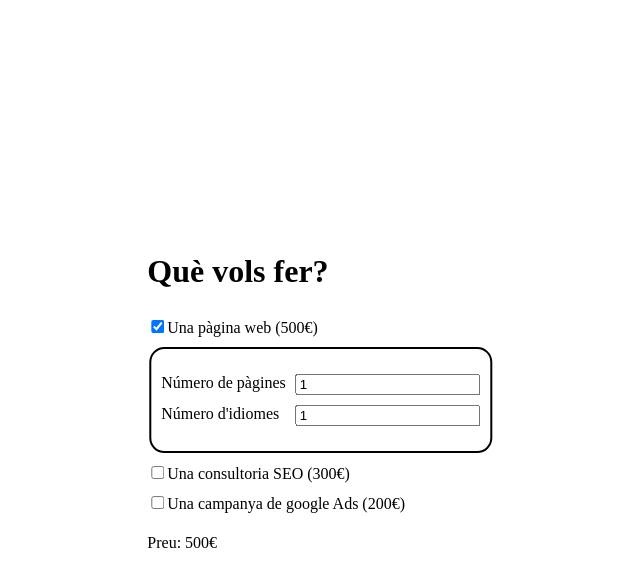
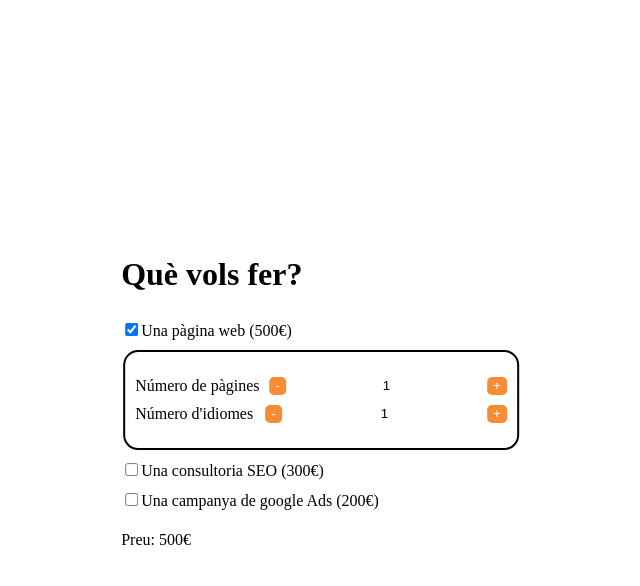
Before and after one commit to marnauortega/react-sprint-7, a React app: page / in a window 1280 px wide. Both pictures are taken after a click on the checkbox "Una pàgina web (500€)". Shown: the whole page, without its empty margins (319-959 px from the left). Built offline with nearby package versions, Linux system fonts and the light colour scheme.

Commit message:
n1 - exercice 3

```diff
--- /dev/null
+++ b/src/js/components/Field.js
@@ -0,0 +1,110 @@
+export const Field = ({ id, form, setForm }) => {
+  const field = form[id];
+
+  function isValidNumber(value) {
+    // only 0 or more digits
+    return /^\d*$/.test(value);
+  }
+
+  function handleField(e) {
+    // Checkbox qty update
+    let newQty;
+    if (field.type === "checkbox") {
+      newQty = {
+        qty: e.target.checked ? 1 : 0,
+      };
+    }
+
+    // Input value update
+    if (field.type === "text") {
+      if (!isValidNumber(e.target.value)) return;
+
+      newQty = {
+        qty: e.target.value,
+      };
+    }
+
+    // State update
+    const newField = {
+      ...form[id],
+      ...newQty,
+    };
+    const newForm = form.map((f) => (f.id === id ? newField : f));
+    setForm(newForm);
+
+    // // TODO: why doesn't this update the checkbox?
+    // setForm((form) => {
+    //   form[id].qty = e.target.checked;
+    //   console.log("qty", form[id].qty);
+    //   return form;
+    // });
+  }
+
+  // Prop for checkbox or prop for input
+  let valueOrChecked;
+  if (field.type === "text") valueOrChecked = { value: field.qty };
+  if (field.type === "checkbox") valueOrChecked = { checked: field.qty };
+
+  // Button qty update
+  const updateQty = (e, increase) => {
+    e.preventDefault();
+
+    let qtyValue;
+    if (increase) {
+      qtyValue = field.qty + 1;
+    } else {
+      qtyValue = isValidNumber(field.qty - 1) ? field.qty - 1 : 0;
+    }
+
+    let newQty = {
+      qty: qtyValue,
+    };
+
+    // State update
+    const newField = {
+      ...form[id],
+      ...newQty,
+    };
+
+    const newForm = form.map((f) => (f.id === id ? newField : f));
+    setForm(newForm);
+  };
+
+  let increaseBtn;
+  if (field.type === "text")
+    increaseBtn = (
+      <button className="quantity-update" onClick={(e) => updateQty(e, true)}>
+        +
+      </button>
+    );
+  let decreaseBtn;
+  if (field.type === "text")
+    decreaseBtn = (
+      <button className="quantity-update" onClick={(e) => updateQty(e, false)}>
+        -
+      </button>
+    );
+
+  // Subfield generator
+  let subFields;
+  if (field.childIds.length && field.qty) {
+    const subFieldObjects = form.filter((f) => field.childIds.includes(f.id));
+    subFields = (
+      <fieldset>
+        {subFieldObjects.map((field) => (
+          <Field key={field.id} id={field.id} form={form} setForm={setForm} />
+        ))}
+      </fieldset>
+    );
+  }
+
+  return (
+    <div className="field">
+      {increaseBtn}
+      <input type={field.type} id={field.name} {...valueOrChecked} onChange={handleField} />
+      {decreaseBtn}
+      <label htmlFor={field.name}>{field.text}</label>
+      {subFields}
+    </div>
+  );
+};
--- a/src/js/components/Form.js
+++ b/src/js/components/Form.js
@@ -1,4 +1,5 @@
 import { useEffect, useState } from "react";
+import { Field } from "./Field";
 let fields = require("../../data/products.json");
 
 export const Form = () => {
@@ -58,71 +59,3 @@ export const Form = () => {
     </form>
   );
 };
-
-const Field = ({ id, form, setForm }) => {
-  const field = form[id];
-
-  function handleField(e) {
-    // Checkbox qty update
-    let newQty;
-    if (field.type === "checkbox") {
-      newQty = {
-        qty: e.target.checked ? 1 : 0,
-      };
-    }
-
-    // Input value update
-    if (field.type === "text") {
-      function isValidNumber(value) {
-        // only 0 or more digits
-        return /^\d*$/.test(value);
-      }
-      if (!isValidNumber(e.target.value)) return;
-
-      newQty = {
-        qty: e.target.value,
-      };
-    }
-
-    // State update
-    const newField = {
-      ...form[id],
-      ...newQty,
-    };
-    const newForm = form.map((f) => (f.id === id ? newField : f));
-    setForm(newForm);
-
-    // // TODO: why doesn't this update the checkbox?
-    // setForm((form) => {
-    //   form[id].qty = e.target.checked;
-    //   console.log("qty", form[id].qty);
-    //   return form;
-    // });
-  }
-
-  // Prop for checkbox or prop for input
-  let valueOrChecked;
-  if (field.type === "text") valueOrChecked = { value: field.qty };
-  if (field.type === "checkbox") valueOrChecked = { checked: field.qty };
-
-  // Subfield generator
-  let subFields;
-  if (field.childIds.length && field.qty) {
-    const subFieldObjects = form.filter((f) => field.childIds.includes(f.id));
-    subFields = (
-      <fieldset>
-        {subFieldObjects.map((field) => (
-          <Field key={field.id} id={field.id} form={form} setForm={setForm} />
-        ))}
-      </fieldset>
-    );
-  }
-
-  return (
-    <div className="field">
-      <input type={field.type} id={field.name} {...valueOrChecked} onChange={handleField} />
-      <label htmlFor={field.name}>{field.text}</label>
-      {subFields}
-    </div>
-  );
-};
--- a/src/scss/main.scss
+++ b/src/scss/main.scss
@@ -29,3 +29,15 @@ fieldset .field {
   justify-content: space-between;
   gap: 10px;
 }
+
+.field input {
+  border: 0;
+  text-align: center;
+}
+
+.quantity-update {
+  background: #f88c34;
+  color: white;
+  border-radius: 5px;
+  border: 0;
+}
```
